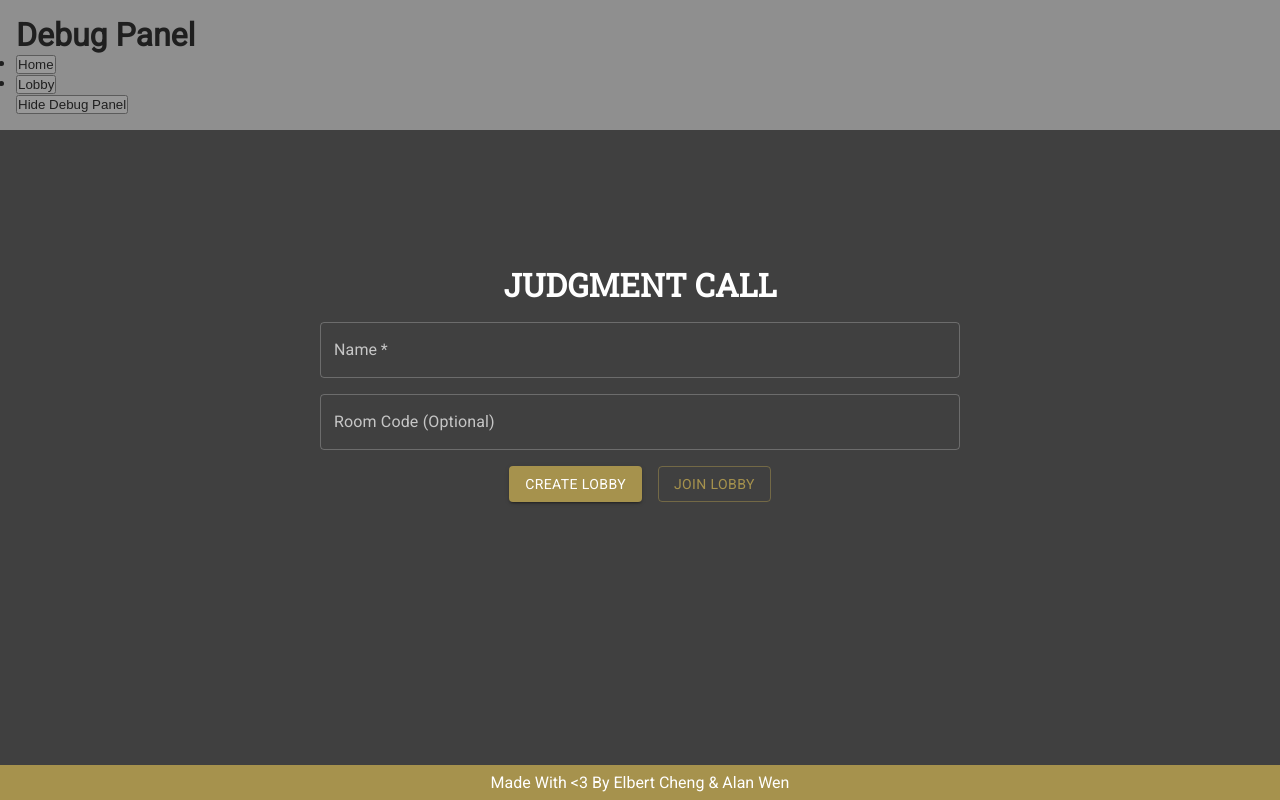
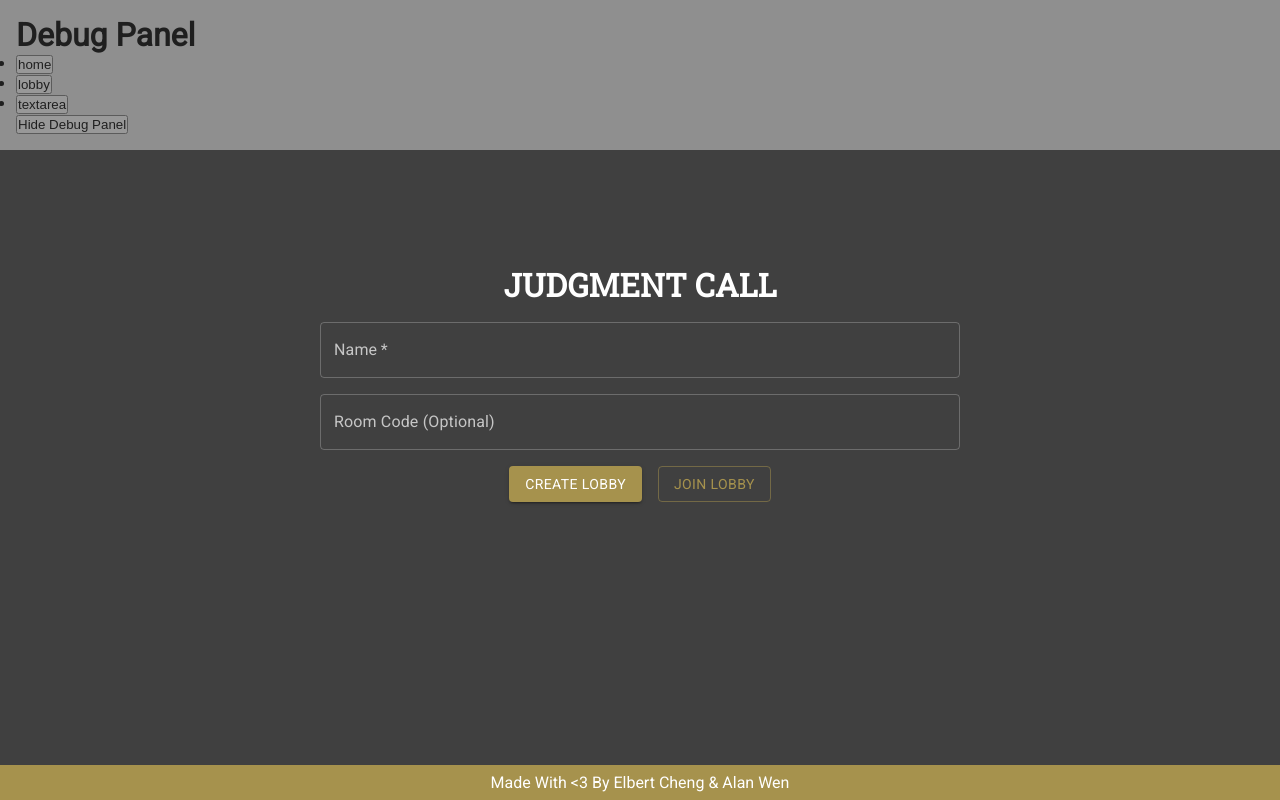
Before and after one commit to treblenaX/judgment-call-client, a React (Create React App) app: page / in a window 1280 px wide. Shown: the top 800 px of the page. Built offline with nearby package versions, Linux system fonts and the light colour scheme.

Commit message:
Text Area Module

```diff
--- a/package.json
+++ b/package.json
@@ -17,7 +17,7 @@
     "web-vitals": "^2.1.4"
   },
   "scripts": {
-    "start": "PORT=3001 react-scripts start",
+    "start": "react-scripts start",
     "build": "react-scripts build",
     "test": "react-scripts test",
     "eject": "react-scripts eject"
--- a/src/components/App.js
+++ b/src/components/App.js
@@ -3,6 +3,7 @@ import Footer from './Footer';
 import DebugMenu from './DebugMenu';
 import Home from './Home';
 import Lobby from './Lobby';
+import TextAreaModule from './TextAreaModule';
 import React, { useState } from 'react';
 
 const DEBUG = true;
@@ -39,6 +40,8 @@ function App() {
                   isClientHost={isClientHost}
                   joinLobbyCode={joinLobbyCode}
                 />;
+      case 'textarea':
+        return <TextAreaModule />;
       default:
         return <>404: No such page {pageId}</>;
     }
--- a/src/components/DebugMenu.js
+++ b/src/components/DebugMenu.js
@@ -1,4 +1,6 @@
 import '../styles/DebugMenu.scss'
+
+const PAGE_IDS = ['home', 'lobby', 'textarea'];
 
 function DebugMenu(props) {
     const onHideDebug = () => {
@@ -6,25 +8,19 @@ function DebugMenu(props) {
     }
 
     const onClick = (event) => {
-        // home button
-        if (event.target.id === 'home') {
-            console.log('Debug set page to Home');
-            props.setPageCallback('home');
-        }
-        // lobby button
-        if (event.target.id === 'lobby') {
-            console.log('Debug set page to Lobby');
-            props.setPageCallback('lobby');
-        }
+        const page = event.target.id;
+        console.log('Debug set page to' + page);
+        props.setPageCallback(page);
     }
+
+    const buttons = PAGE_IDS.map((pageId) => {
+        return <li key={pageId}><button id={pageId} onClick={onClick}>{pageId}</button></li>
+    });
 
     return (
         <div className='debug-panel'>
             <h1>Debug Panel</h1>
-            <ul>
-                <li><button id='home' onClick={onClick}>Home</button></li>
-                <li><button id='lobby' onClick={onClick}>Lobby</button></li>
-            </ul>
+            <ul>{buttons}</ul>
             <button onClick={onHideDebug}>Hide Debug Panel</button>
         </div>
     )
--- /dev/null
+++ b/src/components/TextAreaModule.js
@@ -0,0 +1,41 @@
+import '../styles/TextArea.scss';
+import TextField from '@mui/material/TextField'
+import Stack from '@mui/material/Stack';
+import Button from '@mui/material/Button';
+
+function TextAreaModule(props) {
+  const label = props.label ? props.label : 'Response';
+  const placeholder = props.placeholder;
+  const submitCallback = props.submitCallback ? props.submitCallback : () => {};
+
+  // a random id to assign this textarea to
+  const id = 'textarea-' + Math.random().toString(36).substr(2, 9);
+
+  const onSubmitClicked = (e) => {
+    const data = document.getElementById(id).value;
+    submitCallback(data);
+  }
+
+  return (
+    <Stack spacing={2} direction='column'>
+      <TextField
+          id={id}
+          label={label}
+          placeholder={placeholder}
+          multiline
+          minRows={3}
+          maxRows={3}
+        //   value={value}
+        //   onChange={handleChange}
+      />
+      <Button
+          variant="contained"
+          color="secondary"
+          onClick={onSubmitClicked}>
+          Submit
+      </Button>
+    </Stack>
+  )
+}
+
+export default TextAreaModule;
```
Also changed, not shown: src/styles/TextArea.scss (added), 1 other file (tests, documents, lock files or other folders).
